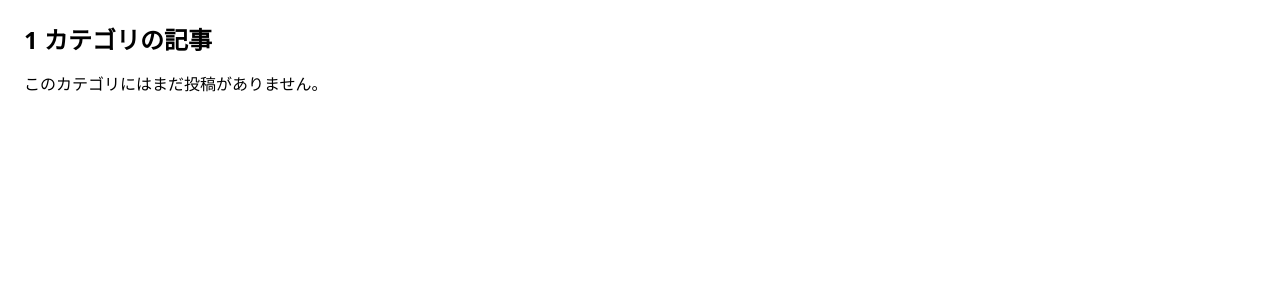
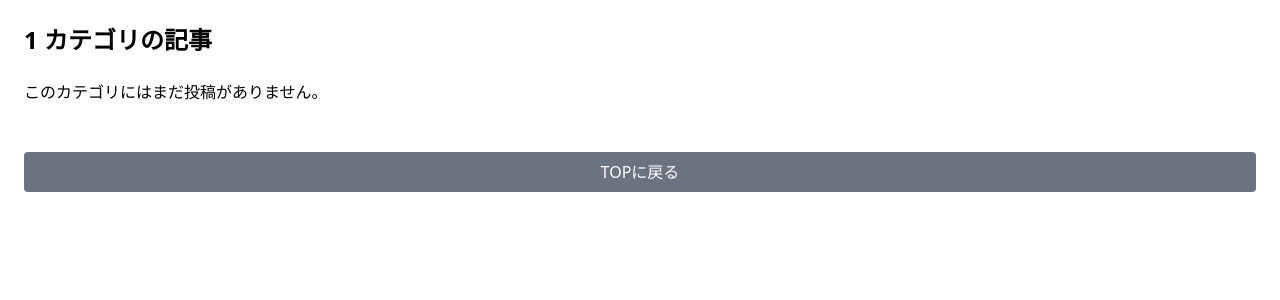
Before and after one commit to terumitt-dev/react-front-myblog, a React (Vite) app in the folder app/: page /category/1 in a window 1280 px wide. Shown: the top 300 px of the page. Built offline with nearby package versions, Linux system fonts and the light colour scheme.

Commit message:
カテゴリーページに戻るボタンを設置

```diff
--- a/app/src/pages/Category.tsx
+++ b/app/src/pages/Category.tsx
@@ -1,6 +1,7 @@
 // app/src/pages/Category.tsx
 import { useParams } from 'react-router-dom'
 import { useEffect, useState } from 'react'
+import BackToTopButton from '@/components/molecules/BackToTopButton'
 
 type Post = {
   id: number
@@ -49,7 +50,7 @@ const Category = () => {
   }
 
   return (
-    <div className={`min-h-screen p-6 space-y-4 ${getCategoryBgColor(category || '')}`}>
+    <div className={`min-h-screen p-6 space-y-6 ${getCategoryBgColor(category || '')}`}>
       <h1 className="text-2xl font-bold">
         {getCategoryLabel(category || '')} カテゴリの記事
       </h1>
@@ -72,6 +73,9 @@ const Category = () => {
           ))}
         </ul>
       )}
+      <div className="flex justify-center pt-6">
+        <BackToTopButton />
+      </div>
     </div>
   )
 }
--- a/app/src/pages/PostDetail.tsx
+++ b/app/src/pages/PostDetail.tsx
@@ -63,6 +63,7 @@ const PostDetail = () => {
             ) : (
               <ul className="space-y-3">
                 {comments.map((c, i) => (
+                  // biome-ignore lint/suspicious/noArrayIndexKey: <explanation>
                   <li key={i} className="bg-gray-50 p-3 rounded shadow-sm">
                     <strong>{c.user}</strong>：{c.content}
                   </li>
```
